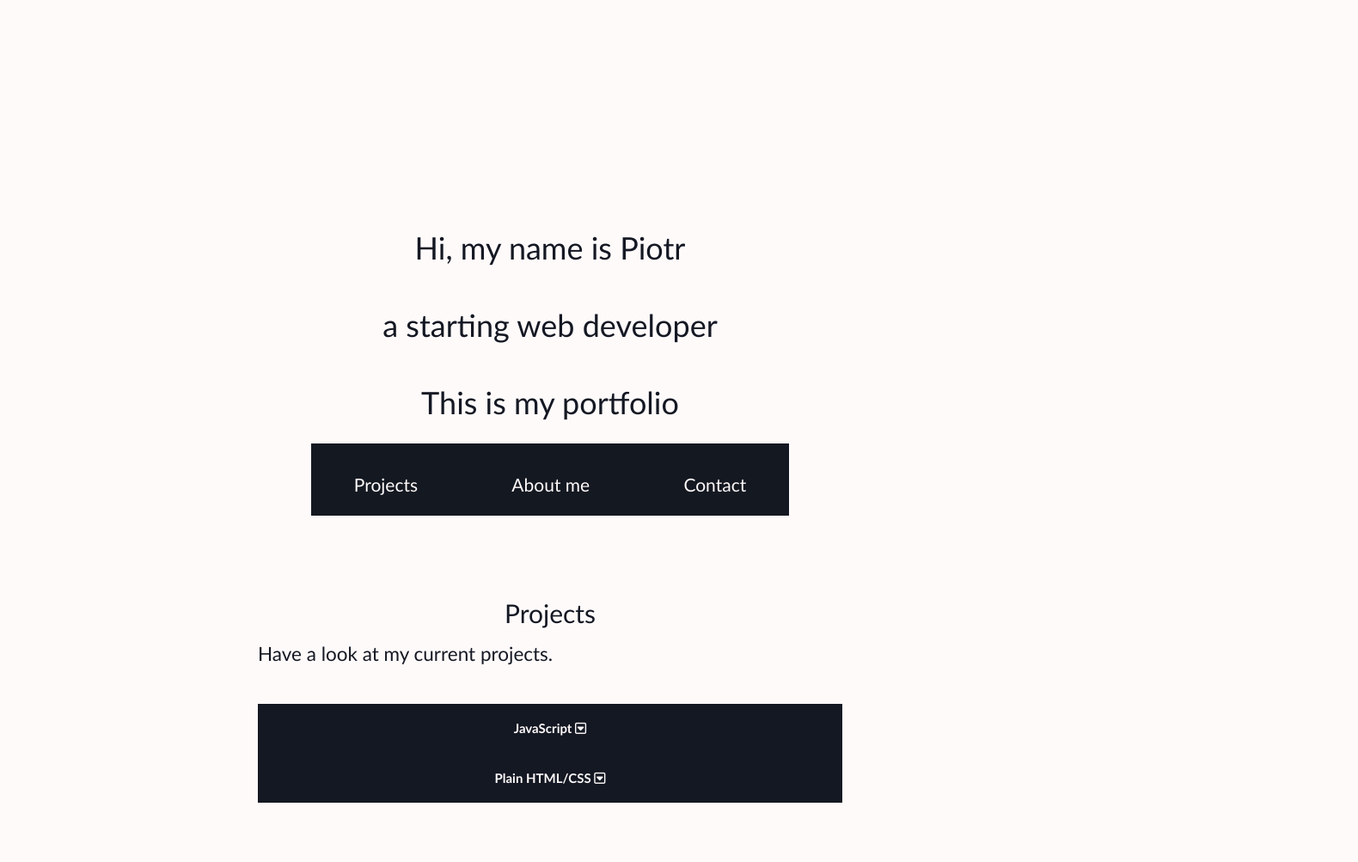
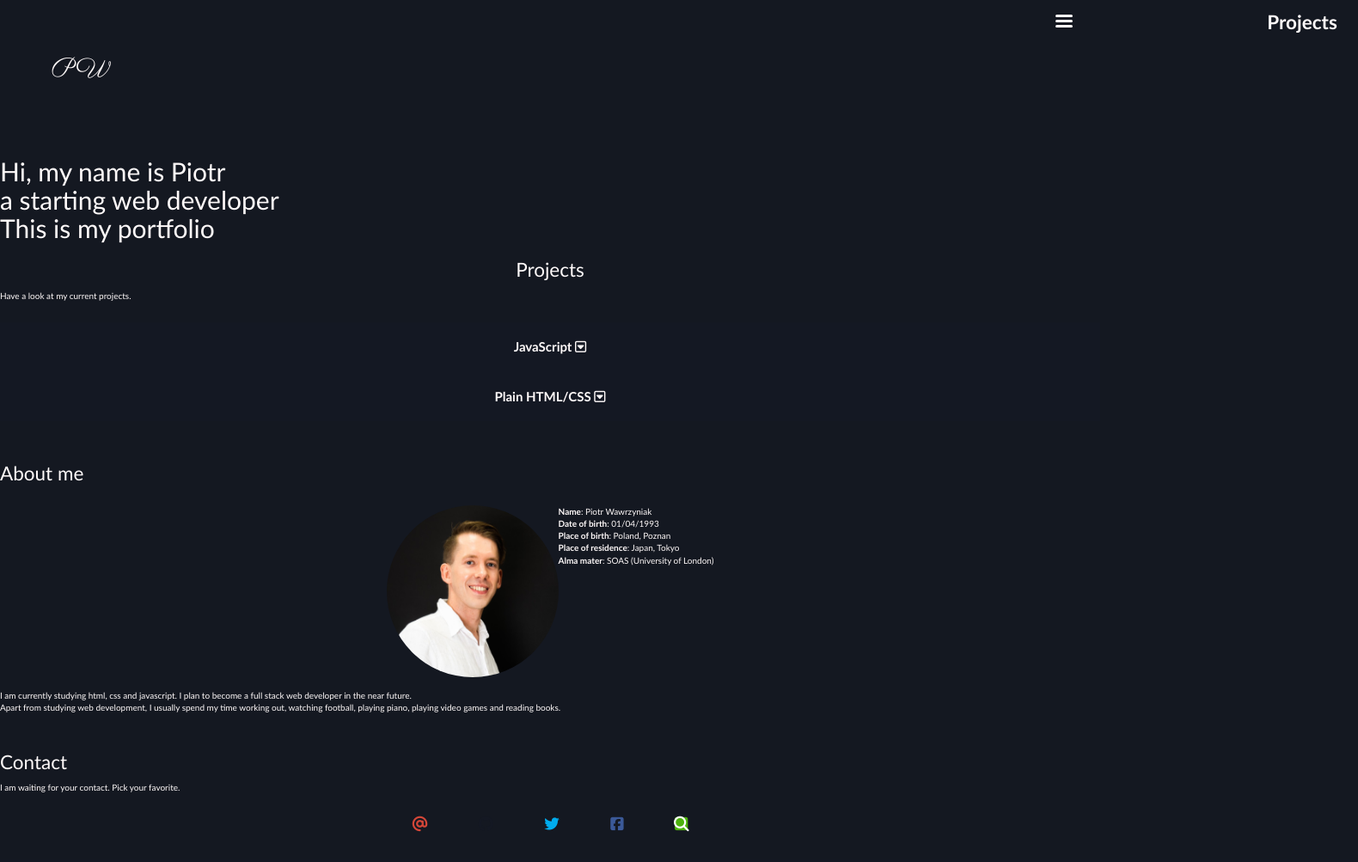
Before and after one commit to pyotoru/Portfolio, a website: page index.html in a window 1280 px wide. Shown: the top 1003 px of the page at 86% size, 1580 px wide, since content can reach past the window. Drawn offline with nearby package versions, Linux system fonts and the light colour scheme.

Commit message:
changed navbar

```diff
--- a/index.html
+++ b/index.html
@@ -13,26 +13,32 @@
 </head>
 <body>
 
-  <!--Welcome section-->
-  <section id="welcome-section">
-
+  <!--Header-->
+  <section class="welcome-section">
     <header>
       <div class="logo">
         PW
       </div>
-      <h1>Hi, my name is Piotr<br>a starting web developer<br>This is my portfolio<br>
-        <span id="navbar">
-          <a class="nav-link" href="#projects">Projects</a>
-          <a class="nav-link" href="#about-me">About me</a>
-          <a class="nav-link" href="#contact">Contact</a>
-        </span>
-      </h1>
+      <button class="nav-toggle" area-label="toggle navigation">
+        <span class="hamburger"></span>
+      </button>
+      <nav class="nav-bar">
+        <ul class="nav-list">
+          <li class="nav-item"><a class="nav-link" href="#projects">Projects</a></li>
+          <li class="nav-item"><a class="nav-link" href="#about-me">About me</a></li>
+          <li class="nav-item"><a class="nav-link" href="#contact">Resume</a></li>
+          <li class="nav-item"><a class="nav-link" href="#contact">Contact</a></li>
+        </ul>
+      </nav>
 
     </header>
   </section>
-  <br>
-  <br>
-  <!--end of Welcome section-->
+
+
+
+  <!--Introduction-->
+  <h1>Hi, my name is Piotr<br>a starting web developer<br>This is my portfolio<br></h1>
+
 
 
   <!--Start of projects section-->
--- a/js-collapse.js
+++ b/js-collapse.js
@@ -12,3 +12,15 @@ for (i = 0; i < coll.length; i++) {
 		}
 	});
 }
+
+const navToggle = document.querySelector(".nav-toggle");
+const navLinks = document.querySelectorAll(".nav-link");
+navToggle.addEventListener("click", () => {
+	document.body.classList.toggle("nav-open");
+});
+
+navLinks.forEach((link) => {
+	link.addEventListener("click", () => {
+		document.body.classList.remove("nav-open");
+	});
+});
--- a/style.css
+++ b/style.css
@@ -1,3 +1,8 @@
+*,
+*::before,
+*::after {
+	box-sizing: border-box;
+}
 /*Custom Properties*/
 
 :root {
@@ -20,54 +25,134 @@
 		0.125em 0.125em 0.25em rgba(0, 0, 0, 0.15);
 }
 
+/*General*/
+
 body {
 	margin: 0;
 	font-family: candara;
-	font-size: var(--fs-h2);
-	color: #141823;
-	background-color: #fffafa;
+	font-size: var(--fs-body);
+	color: var(--clr-light);
+	background-color: var(--clr-dark);
 	text-decoration: none;
-	margin-left: 300px;
-	margin-right: 300px;
 }
 
 h1 {
-	text-align: center;
-	vertical-align: middle;
-	line-height: 90px;
-	margin-top: 200px;
+	font-size: var(--fs-h1);
 }
 h2 {
-	margin-bottom: 15px;
+	font-size: var(--fs-h2);
 }
 h3 {
-	margin-bottom: 5px;
-	font-size: 16px;
-}
-br {
-	margin-bottom: 10px;
+	font-size: var(--fs-h3);
 }
 
-#welcome-section {
+/*header*/
+
+header {
+	display: flex;
+	justify-content: space-between;
+	padding: 0;
 }
 
-#navbar {
-	margin-bottom: 10px;
-	border: solid 1px;
-	border-color: #141821;
-	background-color: #141821;
-	color: #fffafa;
-	margin-top: 0px;
-	border: solid 1px;
-	margin-left: 0px;
-	padding-top: 20px;
-	padding-bottom: 20px;
+.logo {
+	font-family: "Parisienne", serif;
+	font-size: var(--fs-h1);
+	color: var(--clr-light);
+	padding: 2em;
 }
+
+.nav-bar {
+	position: fixed;
+	color: var(--clr-light);
+	top: 0;
+	bottom: 1;
+	left: 0;
+	right: 0;
+	padding: 1em;
+	z-index: 100;
+	transform: translate(100%);
+	transition: transform 250ms cubic-bezier(0.5, 0, 0.5, 1);
+}
+
+.nav-list {
+	list-style: none;
+	display: flex;
+	height: 100%;
+	flex-direction: row;
+	justify-content: space-evenly;
+	align-items: center;
+	margin: 0;
+	padding: 0;
+}
+
 .nav-link {
+	color: inherit;
+	font-weight: var(--fw-bold);
+	font-size: var(--fs-h2);
 	text-decoration: none;
-	font-size: 21px;
-	padding-right: 50px;
-	padding-left: 50px;
+}
+
+.nav-link:hover {
+	color: var(--clr-accent);
+}
+
+.nav-toggle {
+	padding: 1.25em;
+	background: transparent;
+	border: 0;
+	cursor: pointer;
+	position: fixed;
+	right: 2em;
+	top: 1em;
+	z-index: 1000;
+}
+
+.nav-open .nav-bar {
+	transform: translateX(0);
+}
+
+.nav-open .nav-toggle {
+	position: fixed;
+}
+
+.nav-open .hamburger {
+	transform: rotate(0.625turn);
+}
+.nav-open .hamburger::before {
+	transform: rotate(90deg) translateX(-6px);
+}
+.nav-open .hamburger::after {
+	opacity: 0;
+}
+
+.hamburger {
+	display: block;
+	position: relative;
+}
+
+.hamburger,
+.hamburger::before,
+.hamburger::after {
+	background: var(--clr-light);
+	width: 2em;
+	height: 3px;
+	border-radius: 1em;
+	transition: transform 250ms ease-in-out;
+}
+
+.hamburger::before,
+.hamburger::after {
+	content: "";
+	position: absolute;
+	left: 0;
+	right: 0;
+}
+
+.hamburger::before {
+	top: 6px;
+}
+.hamburger::after {
+	bottom: 6px;
 }
 
 a img {
@@ -85,10 +170,6 @@ a:hover {
 	display: flex;
 	flex-direction: row;
 	justify-content: center;
-}
-span {
-	margin-left: 30px;
-	line-height: 22px;
 }
 
 .contact-links-row {
@@ -191,7 +272,6 @@ html {
 		font-family: candara;
 		font-size: 12px;
 		line-height: 30px;
-		background-color: #fffafa;
 		margin-right: 5px;
 		margin-left: 5px;
 		text-decoration: none;
@@ -287,11 +367,3 @@ html {
 		height: 150px;
 	}
 }
-
-/*header*/
-
-.logo {
-	font-family: "Parisienne", serif;
-	font-size: var(--fs-h1);
-	color: var(--clr-light);
-}
```
